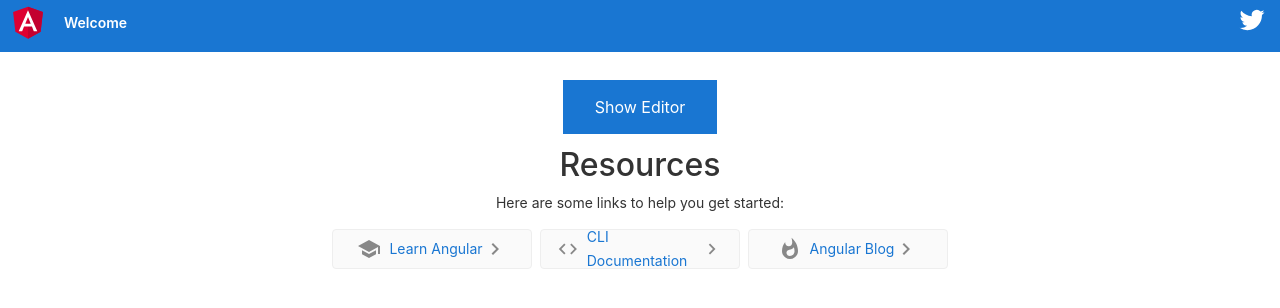
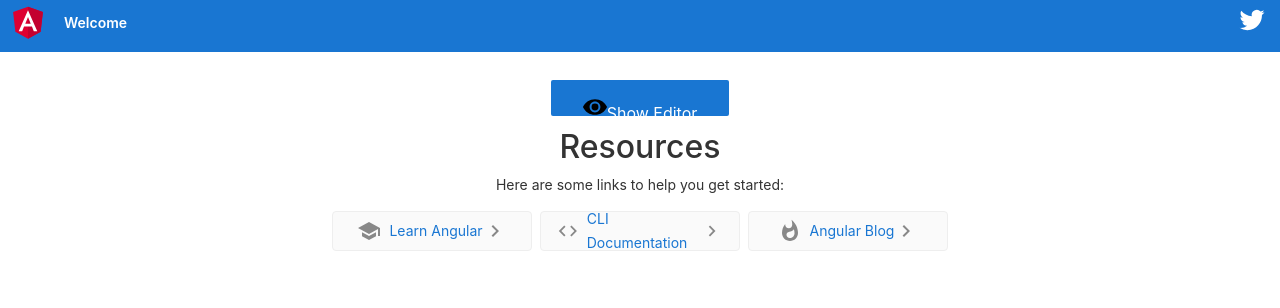
Before and after one commit to LassaLek/angular-test, an Angular app: page / in a window 1280 px wide. Shown: the top 308 px of the page. Built offline with nearby package versions, Linux system fonts and the light colour scheme; what @json-editor/json-editor would draw is missing.

Commit message:
Update reveal-button.component.html
+ reveal button icon

```diff
--- a/src/app/shared/components/reveal-button/reveal-button.component.html
+++ b/src/app/shared/components/reveal-button/reveal-button.component.html
@@ -1 +1,12 @@
-<button (click)="toggle()">Show Editor</button>
+<button (click)="toggle()" class="btn btn-xl btn-je">
+	<svg version="1.1"  xmlns="http://www.w3.org/2000/svg" xmlns:xlink="http://www.w3.org/1999/xlink" x="0px" y="0px"
+	 width="24px" height="24px" viewBox="0 0 932.15 932.15"
+	 xml:space="preserve">
+		<path d="M466.075,161.525c-205.6,0-382.8,121.2-464.2,296.1c-2.5,5.3-2.5,11.5,0,16.9c81.4,174.899,258.601,296.1,464.2,296.1
+		s382.8-121.2,464.2-296.1c2.5-5.3,2.5-11.5,0-16.9C848.875,282.725,671.675,161.525,466.075,161.525z M466.075,676.226
+		c-116.1,0-210.1-94.101-210.1-210.101c0-116.1,94.1-210.1,210.1-210.1c116.1,0,210.1,94.1,210.1,210.1
+		S582.075,676.226,466.075,676.226z"/>
+		<circle cx="466.075" cy="466.025" r="134.5"/>
+	</svg>
+	<span>Show Editor</span>
+</button>
```
